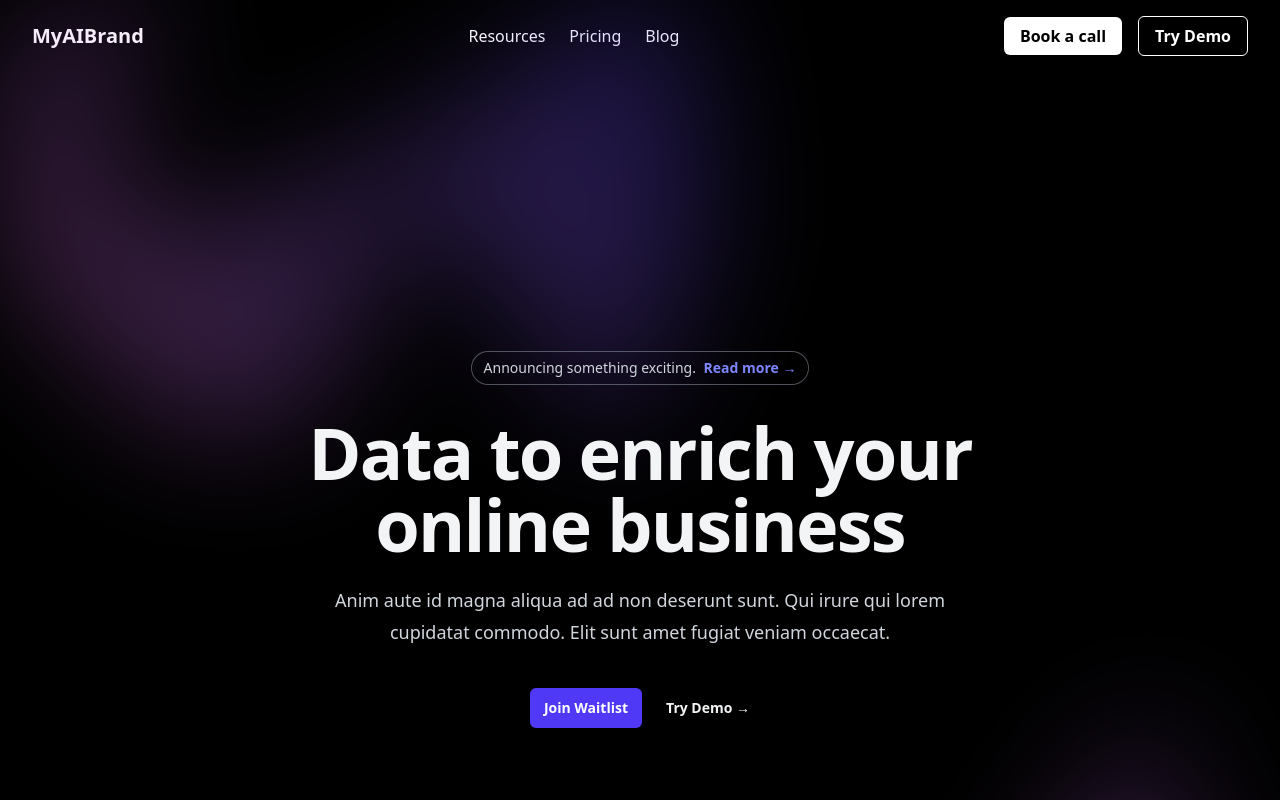
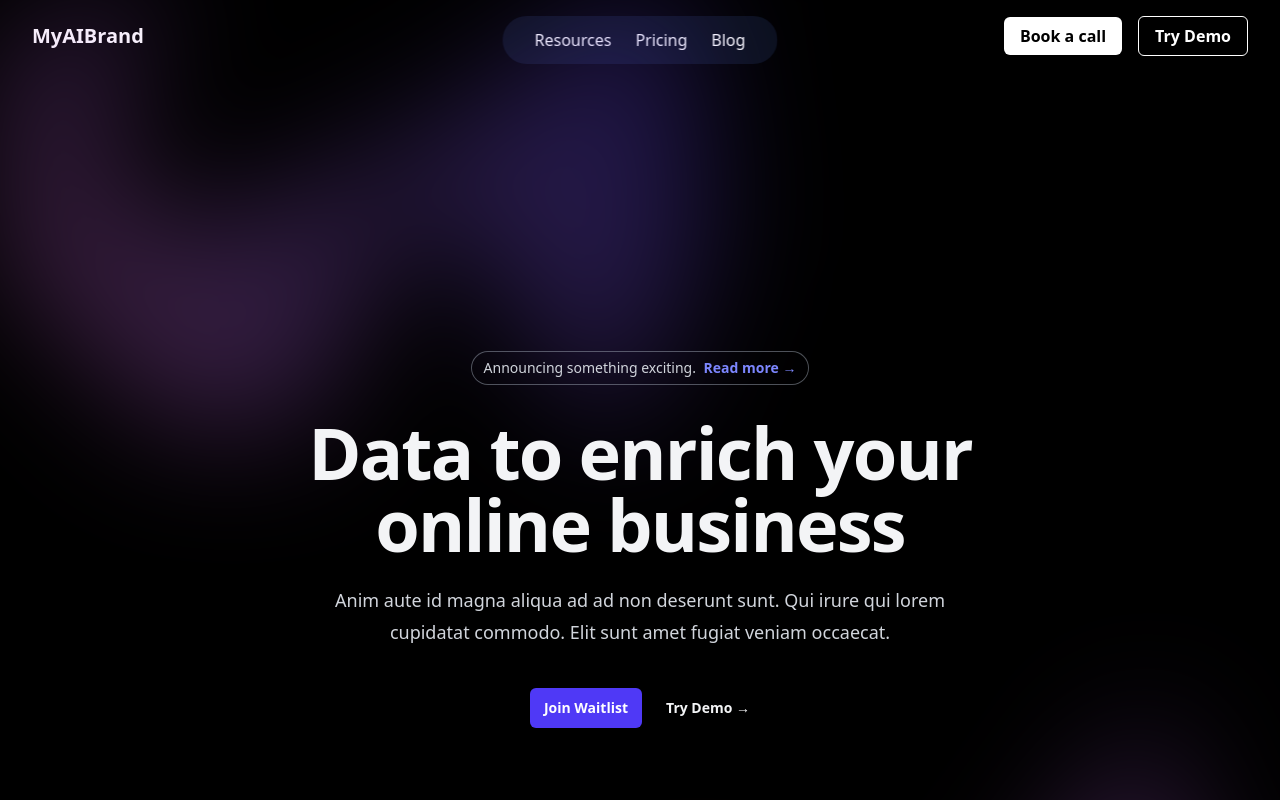
Before and after one commit to Omar-Alme/caption-generator, a React app: page / in a window 1280 px wide. Shown: the top 800 px of the page. Built offline with nearby package versions, Linux system fonts and the light colour scheme; the HTML template or start-up script is replaced by a standard one.

Commit message:
style floating navbar

```diff
--- a/src/components/landing/Navbar.tsx
+++ b/src/components/landing/Navbar.tsx
@@ -1,15 +1,15 @@
 export default function Navbar() {
     return (
-        <nav className="space-x-6 hidden md:block">
-                <a href="#" className="hover:text-gray-400">
+        <nav className="fixed top-4 left-1/2 transform -translate-x-1/2 bg-gray-900/70 backdrop-blur-sm rounded-full px-8 py-3 space-x-6 hidden md:flex">
+            <a href="#" className="text-white hover:text-gray-400">
                 Resources
             </a>
-                <a href="#" className="hover:text-gray-400">
+            <a href="#" className="text-white hover:text-gray-400">
                 Pricing
             </a>
-                <a href="#" className="hover:text-gray-400">
+            <a href="#" className="text-white hover:text-gray-400">
                 Blog
             </a>
         </nav>
-    )
+    );
 }
```
Lines whose indentation alone changed are shown as unchanged.
